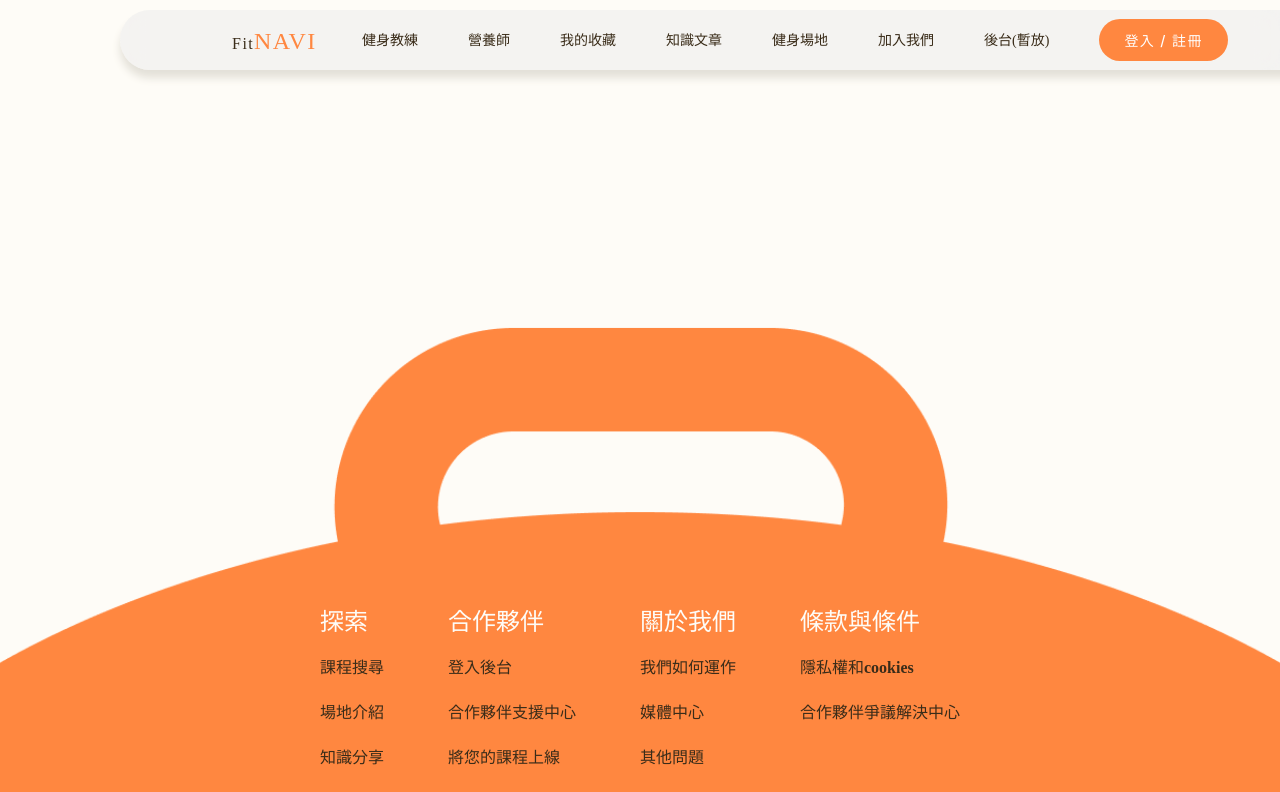
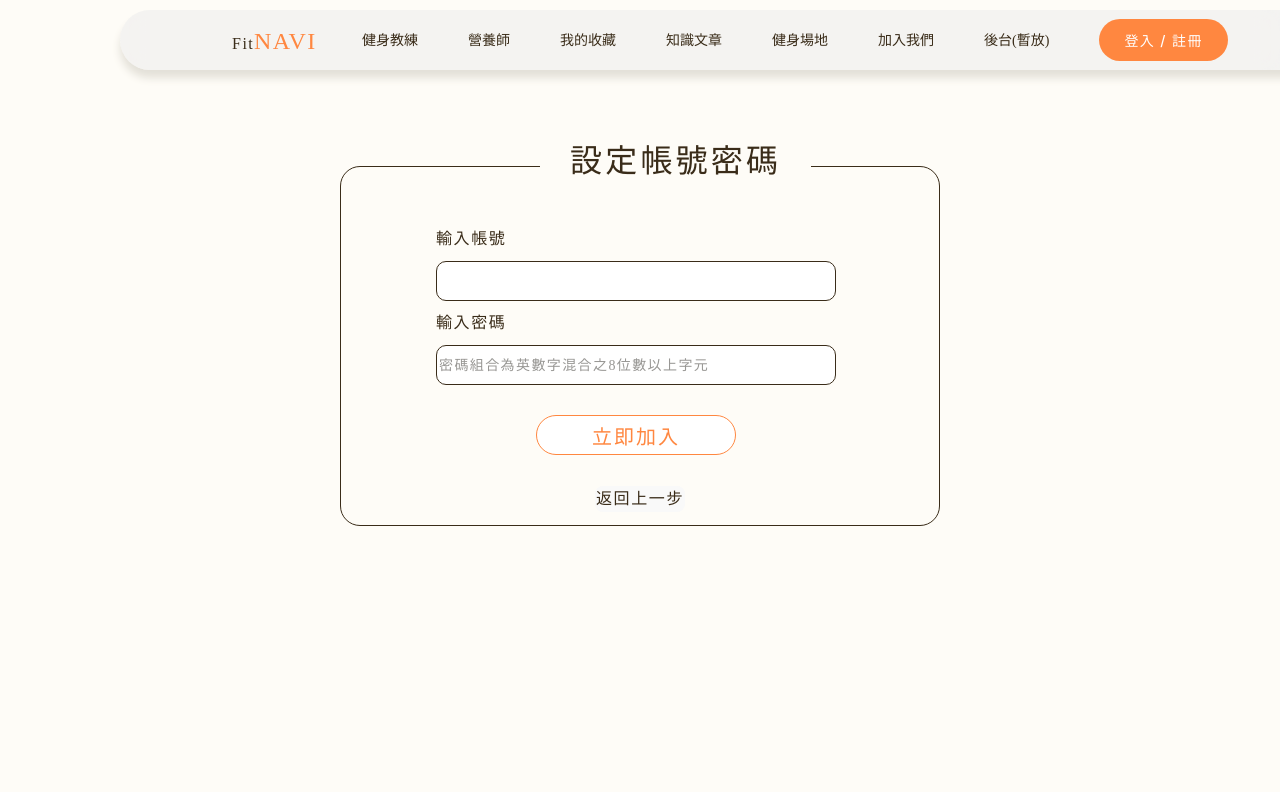
Before and after one commit to jodi0813/fitnaviTeam, a React (Vite) app: page /SetAccountPassword in a window 1280 px wide. Shown: the top 792 px of the page. Built offline with nearby package versions, Linux system fonts and the light colour scheme.

Commit message:
設定帳號密碼

```diff
--- a/src/fitnavi/App01.jsx
+++ b/src/fitnavi/App01.jsx
@@ -12,6 +12,7 @@ import Joinus from "./Joinus/Joinus";
 import JoinusSuccess from "./JoinusSuccess/JoinusSuccess";
 import ForgetPassword from "./ForgetPassword/ForgetPassword";
 import MemberLogin from "./MemberLogin/MemberLogin";
+import SetAccountPassword from "./SetAccountPassword/SetAccountPassword";
 import "./reset.scss";
 
 function App() {
@@ -29,7 +30,7 @@ function App() {
           <Route path="/center" element={<Center />}></Route>
           <Route path="/coachintro" element={<CoachIntro />}></Route>
           <Route path="/memberlist" element={<MemberList />}></Route>
-          <Route path="/memberlogin" element={<MemberLogin />}></Route>
+          <Route path="/SetAccountPassword" element={<SetAccountPassword />}></Route>
         </Routes>
         <Footer/>
 
--- a/src/fitnavi/Navbar/Navbar.jsx
+++ b/src/fitnavi/Navbar/Navbar.jsx
@@ -29,7 +29,7 @@ function Navbar() {
                 <Link to="/centerMap">健身場地</Link>
               </li>
               <li>
-                <Link to="./MemberLogin">加入我們</Link>
+                <Link to="./SetAccountPassword">加入我們</Link>
               </li>
               <li>
                 <Link to="/memberlist">後台(暫放)</Link>
--- /dev/null
+++ b/src/fitnavi/SetAccountPassword/SetAccountPassword.jsx
@@ -0,0 +1,35 @@
+import React from 'react';
+import "./SetAccountPassword.scss";
+
+
+function SetAccountPassword() {
+    return (
+        <>
+            <section className="SetAccountPassword">
+                <form action="" className='SetAccountPassword-form'>
+                    <div className="SetAccountPassword-title">設定帳號密碼</div>
+
+                    <div className='SetEmailAccount'>
+                        <label htmlFor="">輸入帳號</label>
+                        <input type="text" />
+                        <label htmlFor="">輸入密碼</label>
+                        <input type="text" placeholder='密碼組合為英數字混合之8位數以上字元
+'/>
+                        <button>立即加入</button>
+                    </div>
+
+                    <div className='SetAccountPassword-option'>
+                        <button className="SetAccountPassword-return">返回上一步</button>
+                    </div>
+
+
+                </form>
+
+            </section>
+
+
+
+        </>
+    )
+}
+export default SetAccountPassword
--- /dev/null
+++ b/src/fitnavi/SetAccountPassword/SetAccountPassword.scss
@@ -0,0 +1,139 @@
+@import "../reset.scss";
+
+@font-face {
+    font-family: "Mantou Sans";
+    src: url(../../assets/MantouSans-Regular.ttf);
+}
+
+.SetAccountPassword {
+    margin-top: 100px;
+    margin-bottom: 330px;
+    display: flex;
+    flex-direction: column;
+    justify-content: center;
+    align-items: center;
+    position: relative;
+
+    .SetAccountPassword-title {
+        display: inline-flex;
+        padding: 10px 30px;
+        justify-content: center;
+        align-items: center;
+        position: relative;
+        left: 200px;
+        top: 25px;
+        margin: 0px;
+
+        background: var(--white, #FEFCF7);
+        color: var(--dark, #3A2C19);
+        text-align: center;
+        /* heading/標題3 */
+        font-family: "Noto Sans TC";
+        font-size: 32px;
+        font-style: normal;
+        font-weight: 700;
+        line-height: normal;
+        letter-spacing: 3.2px;
+    }
+
+
+    .SetEmailAccount {
+        display: flex;
+        width: 600px;
+        padding: 60px 95px 70px 95px;
+        flex-direction: column;
+        align-items: flex-start;
+        gap: 10px;
+
+        border-radius: 20px;
+        border: 0.8px solid var(--dark, #3A2C19);
+
+        label {
+            color: var(--dark, #3A2C19);
+            /* 段落/16 */
+            font-family: "Noto Sans TC";
+            font-size: 16px;
+            font-style: normal;
+            font-weight: 500;
+            line-height: 150%;
+            /* 24px */
+            letter-spacing: 1.6px;
+        }
+
+        input {
+            width: 400px;
+            height: 40px;
+            border-radius: 10px;
+            border: 0.6px solid var(--dark, #3A2C19);
+            background: #FFF;
+
+            &::placeholder {
+                color: var(--gray, #989794);
+                /* 段落/14 */
+                font-family: "Noto Sans TC";
+                font-size: 14px;
+                font-style: normal;
+                font-weight: 500;
+                line-height: 140%;
+                /* 19.6px */
+                letter-spacing: 1.4px;
+            }
+        }
+
+        button {
+
+            width: 200px;
+            height: 40px;
+            display: flex;
+            flex-direction: column;
+            justify-content: center;
+            align-items: center;
+            margin-top: 20px;
+            margin-left: 100px;
+
+            border-radius: 999px;
+            text-align: center;
+            /* heading/標題4/Bold */
+            font-family: "Noto Sans TC";
+            font-size: 20px;
+            font-style: normal;
+            font-weight: 700;
+            line-height: normal;
+            letter-spacing: 2px;
+            background-color: #FFF;
+            color: var(--primary, var(--primary, #FF8740));
+            border: 1px solid var(--primary, #FF8740);
+
+            &:hover {
+                background: var(--primary, #FF8740);
+                color: var(--white, var(--white, #FEFCF7));
+            }
+
+        }
+
+    }
+
+    .SetAccountPassword-option {
+        position: relative;
+        top: -100px;
+        display: flex;
+        flex-direction: row;
+        justify-content: center;
+        align-items: center;
+        gap: 200px;
+        margin-top: 60px;
+
+        button {
+            color: var(--dark, #3A2C19);
+            /* 段落/16 */
+            font-family: "Noto Sans TC";
+            font-size: 16px;
+            font-style: normal;
+            font-weight: 500;
+            line-height: 150%;
+            /* 24px */
+            letter-spacing: 1.6px;
+            padding: 0px;
+        }
+    }
+}
```
